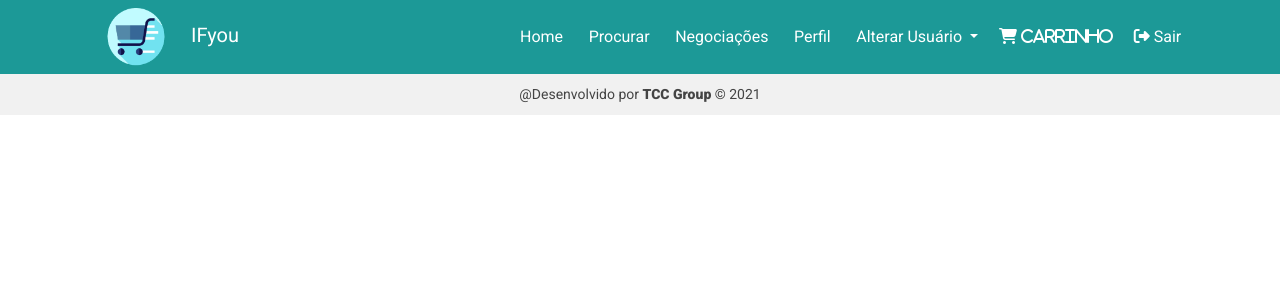
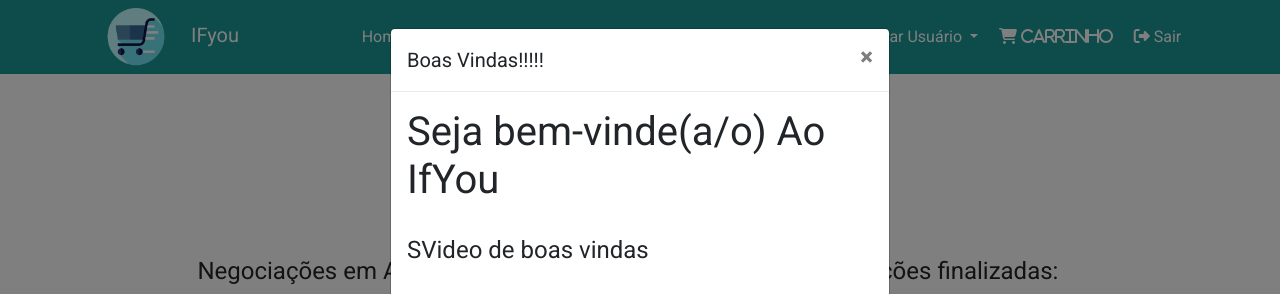
Before and after one commit to Jaooow/TCC, a PHP site: page /negociacao_finalizada.php in a window 1280 px wide. Shown: the top 294 px of the page. Run offline with PHP 8.4, Linux system fonts and the light colour scheme; the visitor is signed in with stand-in values (Sample User, id 1); data that the repository does not hold is empty; some libraries are stand-ins or nearby versions.

Commit message:
filtro de vendedor + modal ajuda + modal boas vindas

```diff
--- a/cabecalho.php
+++ b/cabecalho.php
@@ -37,7 +37,7 @@
 					<div class="container" id="nav-container">
 						<nav class = "navbar navbar-expand-lg navbar-dark">
 							<a href="index.php" class="navbar-brand">
-								<img  id="logo" src="img/Logo.png"  href = "index.php" alt="Logo Site" href="index.html"> IFyou
+								<img  id="logo" src="img/logo.png"  href = "index.php" alt="Logo Site" href="index.html"> IFyou
 							</a>
 							<button class="navbar-toggler" type="button" data-toggle="collapse" data-target="#navbar-links"
 								aria-controls="navbar-links" aria-expanded="false" aria-label="Toggle navigation">
@@ -63,7 +63,7 @@
 						<div class="container" id="nav-container">
 							<nav class = "navbar navbar-expand-lg navbar-dark">
 								<a href="index.php" class="navbar-brand">
-									<img  id="logo" src="img/Logo.png" href = "index.php"  alt="Logo Site" href="index.php"> IFyou
+									<img  id="logo" src="img/logo.png" href = "index.php"  alt="Logo Site" href="index.php"> IFyou
 								</a>
 								<button class="navbar-toggler" type="button" data-toggle="collapse" data-target="#navbar-links"
 									aria-controls="navbar-links" aria-expanded="false" aria-label="Toggle navigation">
@@ -72,6 +72,7 @@
 								<div class="collapse navbar-collapse justify-content-end" id="navbar-links">
 									<div class ="navbar-nav">
 										<a class="nav-item nav-link" href="index.php">Home</a>
+										<a class="nav-item nav-link" href="#" data-toggle="modal" data-target="#modal_ajuda">Precisa de ajuda??</a>
 										<a class="nav-item nav-link" href="procurar_produtos.php">Procurar</a>
 										<a class="nav-item nav-link" href="negociacao.php">Negociações</a>
 										<a class="nav-item nav-link" id="perfil" href="perfil.php">Perfil</a>';
@@ -103,7 +104,7 @@
 						<div class="container" id="nav-container">
 							<nav class = "navbar navbar-expand-lg navbar-dark">
 								<a href="index.php" class="navbar-brand">
-									<img  id="logo" src="img/Logo.png" href = "index.php" alt="Logo Site" href="index.html"> IFyou
+									<img  id="logo" src="img/logo.png" href = "index.php" alt="Logo Site" href="index.html"> IFyou
 								</a>
 								<button class="navbar-toggler" type="button" data-toggle="collapse" data-target="#navbar-links"
 									aria-controls="navbar-links" aria-expanded="false" aria-label="Toggle navigation">
@@ -111,6 +112,7 @@
 								</button>
 								<div class="collapse navbar-collapse justify-content-end" id="navbar-links">
 									<div class ="navbar-nav">
+										<a class="nav-item nav-link" href="#" data-toggle="modal" data-target="#modal_ajuda">Precisa de ajuda??</a>
 										<a class="nav-item nav-link" href="tratamento_negociacao.php">Home/Negocioações</a>
 										<a class="nav-item nav-link" href="cadastro_de_produtos.php">Cadastrar Produtos</a>
 										<a class="nav-item nav-link" href="lista_produtos_vendedor.php">Meus Produtos</a>
@@ -142,7 +144,7 @@
 						<div class="container" id="nav-container">
 							<nav class = "navbar navbar-expand-lg navbar-dark">
 								<a href="index.php" class="navbar-brand">
-									<img  id="logo" src="img/Logo.png" href = "index.php" alt="Logo Site" href="index.html"> IFyou
+									<img  id="logo" src="img/logo.png" href = "index.php" alt="Logo Site" href="index.html"> IFyou
 								</a>
 								<button class="navbar-toggler" type="button" data-toggle="collapse" data-target="#navbar-links"
 									aria-controls="navbar-links" aria-expanded="false" aria-label="Toggle navigation">
--- a/cadastro_de_produtos.php
+++ b/cadastro_de_produtos.php
@@ -92,11 +92,6 @@
 		</div>
 	</div>
 </main>
-<script>
-	$("#cadastrar_produto").click(function(){
-		alert("requisição enviada");
-	});
-</script>
 <?php
 	include "rodape.php";
 ?>
--- a/filtro_produtos_vendedor.php
+++ b/filtro_produtos_vendedor.php
@@ -47,8 +47,8 @@
 							<br />
 							<h7>Seção:</h7><p class=secao_produtos>'.$linha["tipo_produto"].'</p>
 							<br/>
+							<button type="button" onclick="monta_modal_altera_produto('.$linha["id_produto"].')"  value="'.$linha["id_produto"].'" href="#" data-toggle="modal" data-target="#modal_alterar_produto" class="btn btn-warning">Alterar</button>
 							<button type="button" onclick="deleta_produto('.$linha["id_produto"].')" value="'.$linha["id_produto"].'" class="btn btn-danger">Deletar</button>
-							<button type="button" onclick="monta_modal_altera_produto('.$linha["id_produto"].')"  value="'.$linha["id_produto"].'" href="#" data-toggle="modal" data-target="#modal_alterar_produto" class="btn btn-warning">Alterar</button>
 						</div>
 					</div>
 				</div>
--- a/js/filtrar_produtos.js
+++ b/js/filtrar_produtos.js
@@ -40,6 +40,14 @@
 		});
 	});
 
+	$("#select_usuarios_produtos").change(function(){
+		var vendedor=$("#select_usuarios_produtos").val();
+		$.post("seleciona_produtos.php", {"vendedor":vendedor}, function(v){
+			$("#tabela_produtos").html(v);
+			carrinho();
+		});
+	});
+
 
 
 	/*$("#procurar").click(function(){
--- a/js/scripts.js
+++ b/js/scripts.js
@@ -1,10 +1,16 @@
-$(document).ready(function(){
+	$(document).ready(function(){
+		if(!localStorage.getItem("boas_vendas")){
+			localStorage.setItem("boas_vendas", "1");
+			$('#modal_boas_vindas').modal('show');
+			console.log("c");
+		}
+	});
+	//localStorage.removeItem("boas_vendas")
 	function cadastrar(){
 		var dados= { nome: $("#nome").val(),
 					 email: $("#email").val(),
                      senha: $("#senha").val()};
 		$.post("cadastrar.php", dados, function(d){
-			alert("Usuario cadastrado com sucesso!!!");
 			window.location.href = "index.php";
 		});
 	}
@@ -26,5 +32,3 @@ $(document).ready(function(){
 		confirmar_senha();
 		console.log("teste");
 	});
-
-});
--- a/lista_produtos_vendedor.php
+++ b/lista_produtos_vendedor.php
@@ -4,6 +4,11 @@
 
 <body>
 	<main>
+		<?php
+			if(isset($_GET["conteudo"])){
+				echo"<div class='text-danger'>".$_GET['conteudo']."</div>";
+			}
+		?>
 		<div class="container">
 			<div class="lista_vendedor">
 				<div class="row">
--- /dev/null
+++ b/modal_ajuda.php
@@ -0,0 +1,22 @@
+<div class="modal fade" id="modal_ajuda" tabindex="-1" role="dialog" aria-labelledby="exampleModalLabel" aria-hidden="true">
+	<div class="modal-dialog" role="document">
+		<div class="modal-content">
+				<div class="modal-header">
+					<h5 class="modal-title" id="exampleModalLabel">Boas Vindas!!!!!</h5>
+					<button type="button" class="close" data-dismiss="modal" aria-label="Close">
+					  <span aria-hidden="true">&times;</span>
+					</button>
+				</div>
+			<div class="modal-body">
+				<h1>Ajuda</h1>
+				<br/>
+				<h4>Aqui esta um video com as funcionalidades do sistema que vai te ajudar a saber o que fazer.</h4>
+				<br/>
+				<iframe width="848" height="480" src="https://www.youtube.com/embed/AyveeZZigfc" title="YouTube video player" frameborder="0" allow="accelerometer; autoplay; clipboard-write; encrypted-media; gyroscope; picture-in-picture" allowfullscreen></iframe>
+			</div>
+			<div class="modal-footer">
+			<a href="negociacao.php"><button class="btn btn-success" >Finalizar Compras</button></a>
+			</div>
+		</div>
+	</div>
+</div>
--- a/modal_altera_produto.php
+++ b/modal_altera_produto.php
@@ -39,7 +39,7 @@
       </div>
       <div class="modal-footer">
         <button type="button" id="cancelar_modal_altera_produto" class="btn btn-secondary" data-dismiss="modal">Cancelar</button>
-        <button type="submit" id="btn_altera_produto" value="" class="btn btn-primary">Alterar</button>
+        <button type="submit" id="btn_altera_produto_vendedor" value="" class="btn btn-primary">Alterar</button>
       </div>
 		</form>
     </div>
--- /dev/null
+++ b/modal_boas_vindas.php
@@ -0,0 +1,22 @@
+<div class="modal fade" id="modal_boas_vindas" tabindex="-1" role="dialog" aria-labelledby="exampleModalLabel" aria-hidden="true">
+	<div class="modal-dialog" role="document">
+		<div class="modal-content">
+				<div class="modal-header">
+					<h5 class="modal-title" id="exampleModalLabel">Boas Vindas!!!!!</h5>
+					<button type="button" class="close" data-dismiss="modal" aria-label="Close">
+					  <span aria-hidden="true">&times;</span>
+					</button>
+				</div>
+			<div class="modal-body">
+				<h1>Seja bem-vinde(a/o) Ao IfYou</h1>
+				<br/>
+				<h4>SVideo de boas vindas</h4>
+				<br/>
+				<iframe width="853" height="480" src="https://www.youtube.com/embed/EGmPQ-Onewk" title="YouTube video player" frameborder="0" allow="accelerometer; autoplay; clipboard-write; encrypted-media; gyroscope; picture-in-picture" allowfullscreen></iframe>
+			</div>
+			<div class="modal-footer">
+			<a href="negociacao.php"><button class="btn btn-success" >Finalizar Compras</button></a>
+			</div>
+		</div>
+	</div>
+</div>
--- a/negociacao_finalizada.php
+++ b/negociacao_finalizada.php
@@ -3,6 +3,22 @@
 	include "conexao.php";
 ?>
 	<main>
+		<div class="container">
+			<div id="negociacao">
+				<div class="row">
+					<div class="col-12">
+						<h3 class ="main-title">Negociações</h3>
+					</div>
+					<div class="col-md-6">
+						<h4>Negociações em Andamento:</h4><br/>
+						<a href="negociacao_andamento.php"><button type="button" class = "alter_button"><i class="fas fa-eye"> Veja</i></button></a>
+						<br/>
+					</div>
+					<div class="col-md-6">
+						<h4>Negociações finalizadas:</h4><br/>
+						<a href="negociacao_finalizada.php"><button type="button" class = "alter_button" ><i class="fas fa-eye"> Veja</i></button></a>
+					</div>
+				</div>
 		<?php
 		$dados="";
 		$id=$_SESSION["id_usuario"];
@@ -37,10 +53,10 @@
 							</div>
 							<div class="col-md-5">
 								<!-- Preço -->
-								<p class = "preco_produto">Valor Total: R$ '.$valor.'</p>
-								<p class="produto_vendedor">Preço (Un): R$ '.$linha["preco"].'</p>
-								<label for="'.$id.'">Quantidade:</label>
-								<input type="number" readonly="readonly" name="quantidade_negociacao" id="'.$id.'" class="produto_vendedor" value="'.$quant.'"/>
+								<p class = "preco_produto">Valor Total: R$ '.$linha["preco_final"].'</p>
+								<p class="produto_vendedor">Preço (Un): R$ '.$linha["preco_unitario"].'</p>
+								<label>Quantidade:</label>
+								<input type="number" name="quantidade_negociacao"  readonly="readonly"  value="'.$linha["quantidade"].'"/>
 								<br /><br />
 								<h7>Seção:</h7><p class=secao_produtos>Comida</p>
 							</div>
@@ -49,6 +65,8 @@
 			}
 			echo $dados;
 		?>
+		</div>
+		</div>
 	</main>
 <?php
 	include "modal_carrinho.php";
--- a/rodape.php
+++ b/rodape.php
@@ -10,6 +10,7 @@
 		<script src="js/script_historico_negociacao.js"></script>
 		<script src="js/script_tratamento.js"></script>
 		<script src="js/script_perfil_altera_usuario.js"></script>
+		<script src="js/scripts.js"></script>
 		<footer>
             <div id="copy-area">
                 <div class="container">
@@ -20,6 +21,8 @@
             </div>
     	</footer>
 		<?php
+			include "modal_ajuda.php";
+			include "modal_boas_vindas.php";
 			include "modal_carrinho.php";
 		?>
      </body>
```
Also changed, not shown: alterar_produto.php (+13 -2 lines), botoes.php (+4 -4 lines), procurar_produtos.php (+15 -11 lines), seleciona_produtos.php (+54 -0 lines), fotos/93e6d1f52b0c4976ceb1a4d5b31ae244.jpg (added), fotos/df27addb57633a2c83635817ec788bf2.jpg (added).
